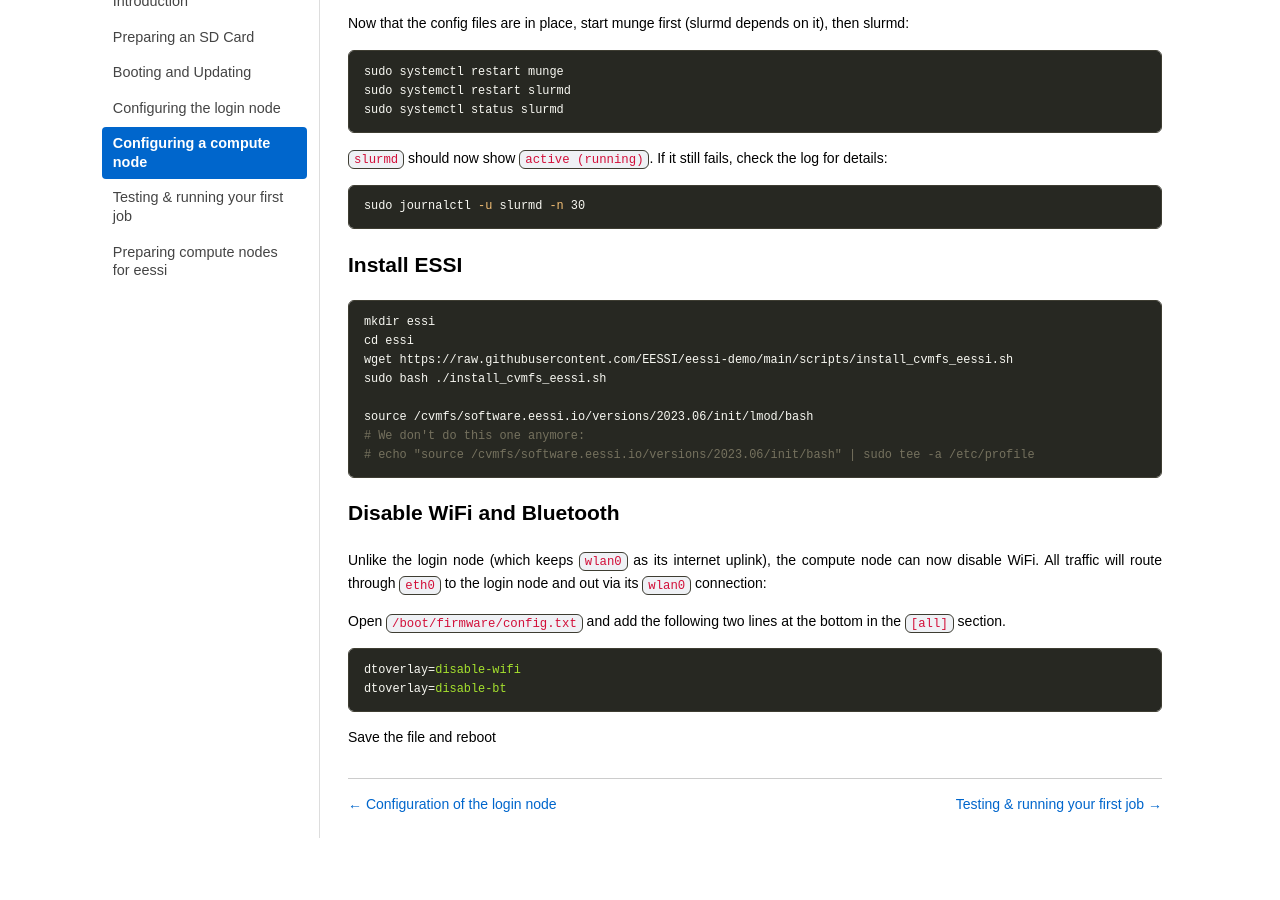
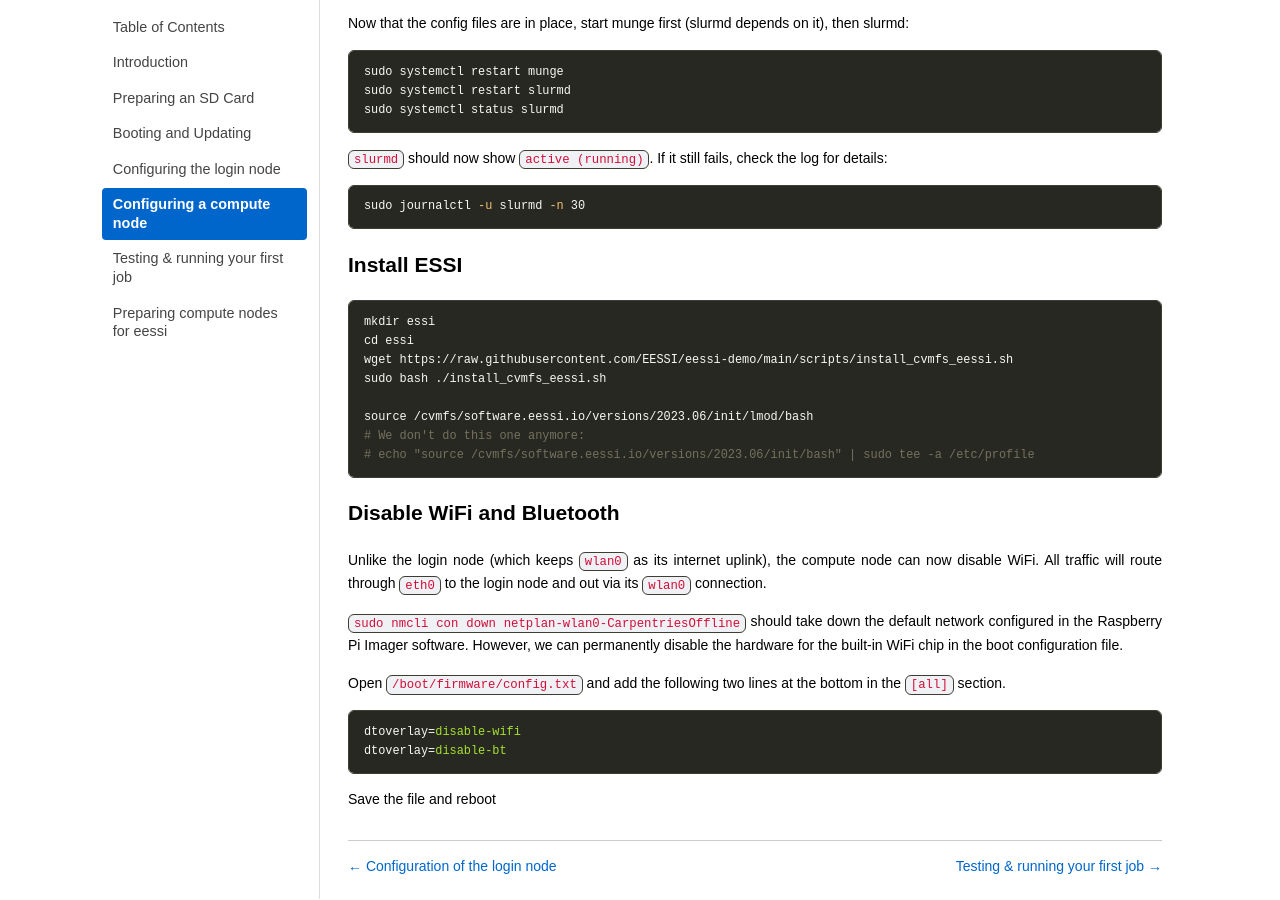
Before and after one commit to carpentriesoffline/Building_a_miniHPC_for_Training, a Jekyll site: the page built from 05-configurationCompute.md, in a window 1280 px wide and 900 px high, scrolled down 3317 px. Built offline with Jekyll 4.4.1, drawn with Linux system fonts in a browser that asks for light colours; before the commit the page ends 4155 px from its top, so only the background shows below that; some of the changed text lies outside the part shown.

Commit message:
Wrap text blocks at line width and add addendum on taking down the wifi network

````diff
--- a/05-configurationCompute.md
+++ b/05-configurationCompute.md
@@ -17,9 +19,10 @@ sudo apt-get update
 sudo apt upgrade -y
 ```
 
-> **Note:** During initial setup, while both `wlan0` and `eth0` are connected, your Pi can
-> get confused about which interface to use for internet traffic. If packages aren't
-> downloading, give `wlan0` a higher interface priority. Grab the device name from `nmcli`:
+> **Note:** During initial setup, while both `wlan0` and `eth0` are connected,
+> your Pi can get confused about which interface to use for internet traffic.
+> If packages aren't downloading, give `wlan0` a higher interface priority.
+> Grab the device name from `nmcli`:
 >
 > ```bash
 > pi@node02:~ $ nmcli con show
@@ -36,14 +39,16 @@ sudo apt upgrade -y
 > sudo nmcli con down netplan-wlan0-CarpentriesOffline && sudo nmcli con up netplan-wlan0-CarpentriesOffline
 > ```
 >
-> Once `wlan0` is disabled at the end of this tutorial, the compute node routes all traffic
-> through `eth0` to the login node, which provides internet access via its own `wlan0`.
+> Once `wlan0` is disabled at the end of this tutorial, the compute node routes
+> all traffic through `eth0` to the login node, which provides internet access
+> via its own `wlan0`.
 
 ## Configure the hostname and hosts file
 
-> **Do this first.** Hostname resolution must be in place before running any `sudo` command,
-> otherwise every `sudo` invocation will print `unable to resolve host node01`. Copy `/etc/hosts`
-> from the login node before proceeding.
+> **Do this first.** Hostname resolution must be in place before running any
+> `sudo` command, otherwise every `sudo` invocation will print `unable to
+> resolve host node01`. Copy `/etc/hosts` from the login node before
+> proceeding.
 
 Copy `/etc/hosts` from the login node to `/etc/hosts` on the compute node:
 
@@ -79,12 +84,14 @@ Verify that `slurmd` installed and the service unit is present:
 systemctl status slurmd
 ```
 
-`systemctl` should show that Slurm is installed, but not configured yet. This is OK for now! We haven't configured it yet, so it will be in a failure state:
+`systemctl` should show that Slurm is installed, but not configured yet. This
+is OK for now! We haven't configured it yet, so it will be in a failure state:
 
-![`systemctl` shows that Slurm is installed, but not configured yet](fig/slurm-fail.png)
+![`systemctl` shows that Slurm is installed, but not configured
+yet](fig/slurm-fail.png)
 
-If `slurmd` is not found, the package may have been silently skipped during install. Run the
-install command again with only `slurmd` to confirm:
+If `slurmd` is not found, the package may have been silently skipped during
+install. Run the install command again with only `slurmd` to confirm:
 
 ```bash
 sudo apt-get install -y slurmd
@@ -173,9 +180,17 @@ source /cvmfs/software.eessi.io/versions/2023.06/init/lmod/bash
 
 ## Disable WiFi and Bluetooth
 
-Unlike the login node (which keeps `wlan0` as its internet uplink), the compute node can now disable WiFi. All traffic will route through `eth0` to the login node and out via its `wlan0` connection:
+Unlike the login node (which keeps `wlan0` as its internet uplink), the compute
+node can now disable WiFi. All traffic will route through `eth0` to the login
+node and out via its `wlan0` connection.
 
-Open `/boot/firmware/config.txt` and add the following two lines at the bottom in the `[all]` section.
+`sudo nmcli con down netplan-wlan0-CarpentriesOffline` should take down the
+default network configured in the Raspberry Pi Imager software. However, we can
+permanently disable the hardware for the built-in WiFi chip in the boot
+configuration file.
+
+Open `/boot/firmware/config.txt` and add the following two lines at the bottom
+in the `[all]` section.
 
 ```ini
 dtoverlay=disable-wifi
````
Also changed, not shown: other parts of 05-configurationCompute.md (+5 -3 lines).
